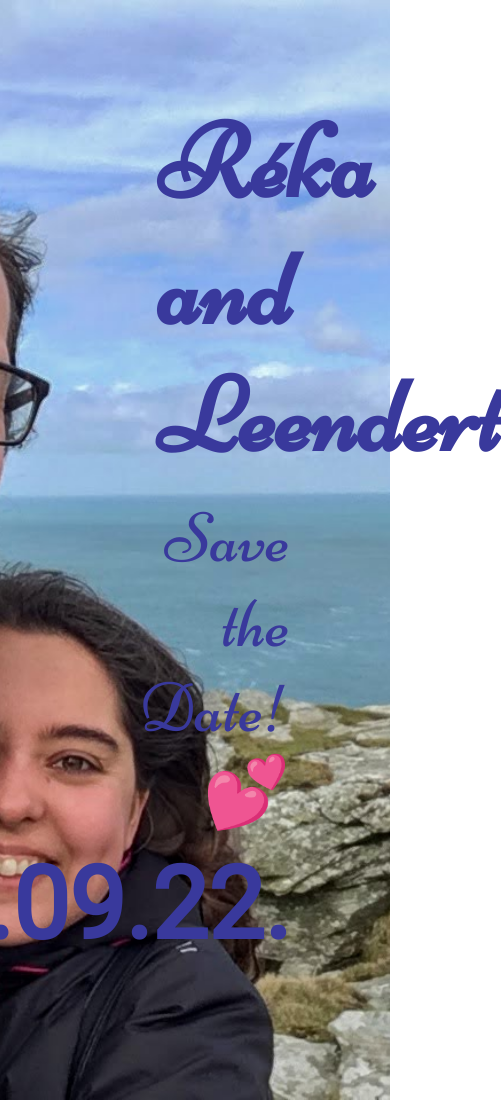
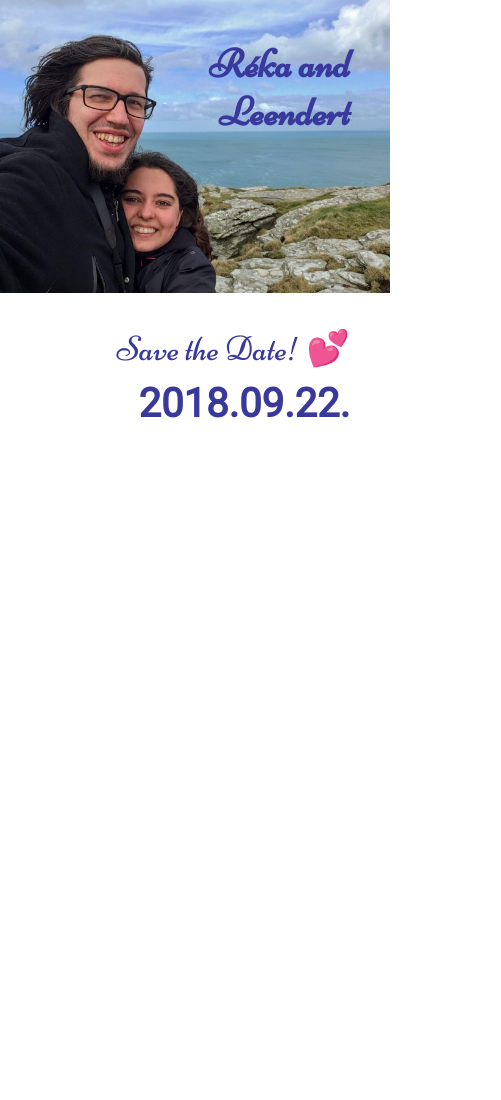
Before and after one commit to Sapadtribizli/Wedding_project, a plain HTML site: page index.html in a window 390 px wide. Shown: the whole page, 501 px wide, since content can reach past the window. After the commit the page ends 844 px from the top, so only its background shows below. Drawn offline with Linux system fonts and the light colour scheme.

Commit message:
Mobile version

```diff
--- a/style.css
+++ b/style.css
@@ -13,7 +13,7 @@ header{
   align-items: flex-end;
   padding: 100px;
   background: no-repeat center / cover url(us.jpg);
-  min-height: 900px;
+  height: 900px;
   display: flex;
   flex-direction: column;
   text-align: right;
@@ -54,3 +54,24 @@ h2{
     margin-top: 10px;
   }
 }
+
+@media screen and (max-width: 850px){
+  header{
+    height: auto;
+    padding: 40px;
+    background-size: contain;
+    background-position: top center;
+  }
+  h1{
+    font-size: 40px;
+    margin-bottom: 50vw;
+    height: 20vw;
+    max-width: 70%;
+  }
+  .SaveTheDate{
+    font-size: 35px;
+  }
+  h2{
+    font-size: 40px;
+  }
+}
```
